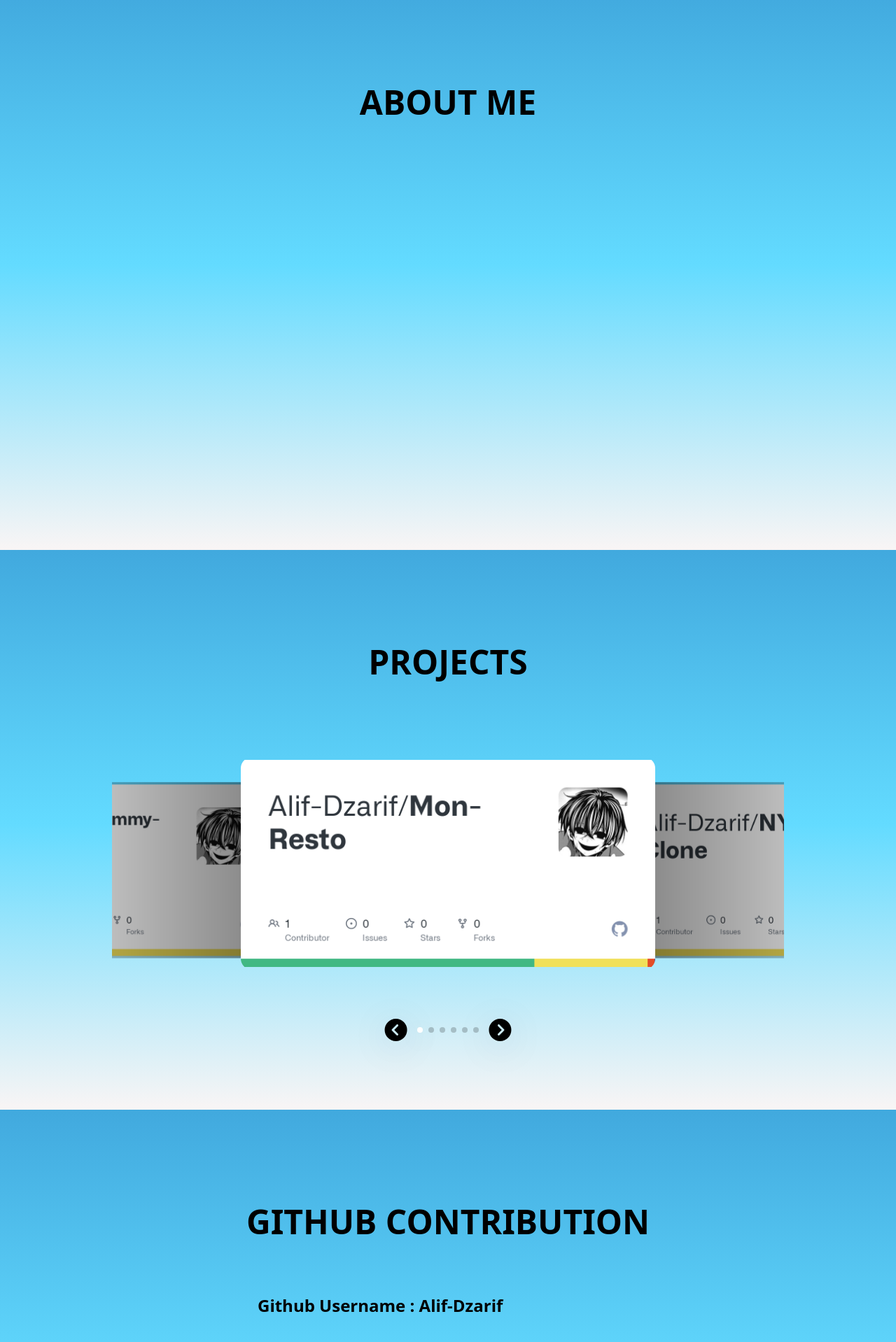
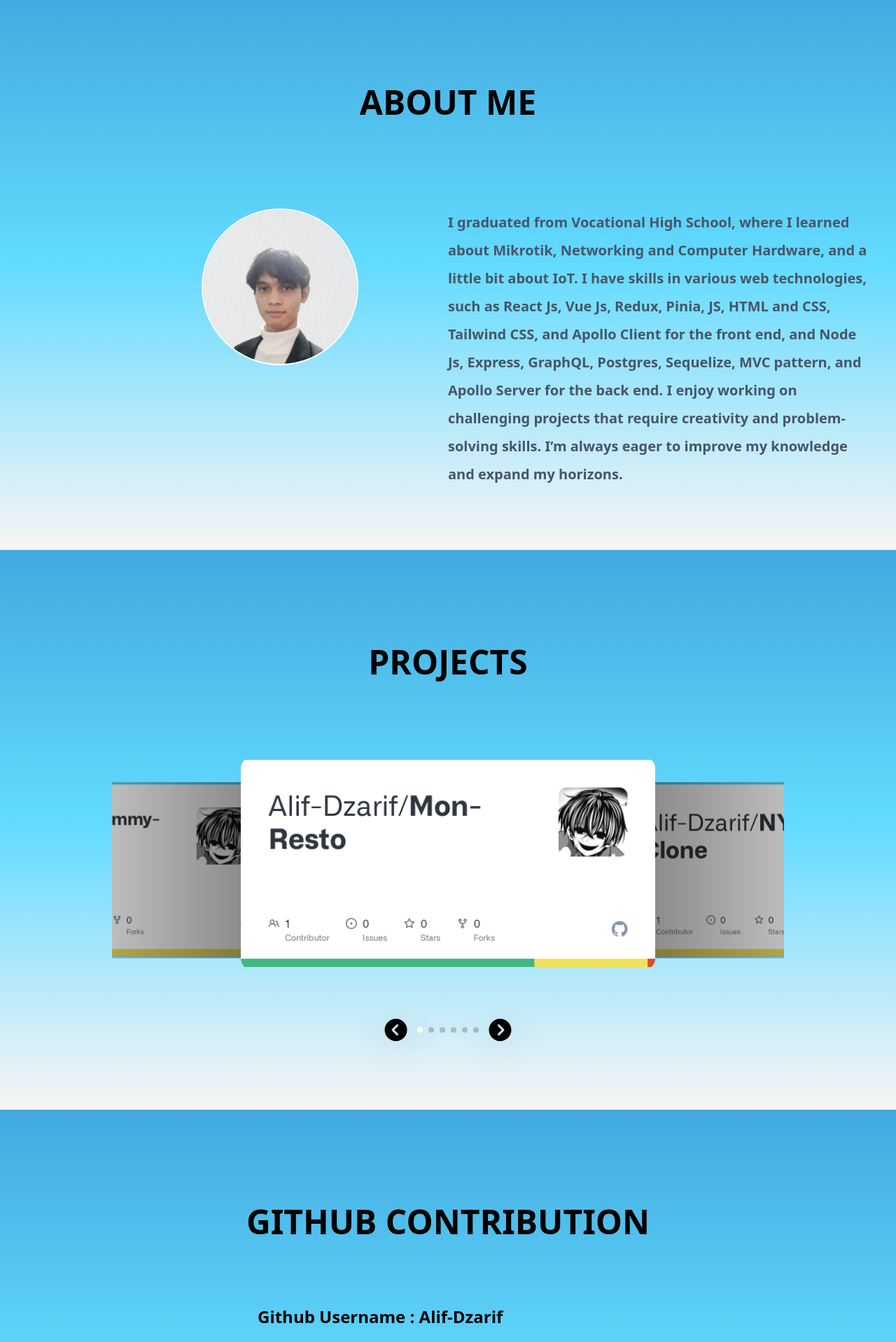
Before and after one commit to Alif-Dzarif/personal-website, a React (Vite) app: page / in a window 1280 px wide. Shown: the part 814-2732 px from the top of the page at 70% size. Built offline with nearby package versions, Linux system fonts and the light colour scheme.

Commit message:
chore: add some content on About Me page

```diff
--- a/src/App.jsx
+++ b/src/App.jsx
@@ -19,43 +19,6 @@ function App() {
   const [pages, setPages] = useState(1)
   const [pageSlide, setPageSlide] = useState('-translate-y-[0rem]')
   const containerRef = useRef(null);
-
-
-  const handleScroll = () => {
-    // Get the container element
-    const container = containerRef.current;
-    // Get the four elements by name
-    const intro = document.querySelector('[name="intro"]');
-    const project = document.querySelector('[name="project"]');
-    const contribution = document.querySelector('[name="contribution"]');
-    const contact = document.querySelector('[name="contact"]');
-    // Get the viewport width and height
-    const vw = window.innerWidth || document.documentElement.clientWidth;
-    const vh = window.innerHeight || document.documentElement.clientHeight;
-    // Define a function to check if an element is visible in the viewport
-    const isVisible = (element) => {
-      // Get the bounding rectangle of the element
-      const rect = element.getBoundingClientRect();
-      // Check if the element is within the viewport boundaries
-      return (
-        rect.top >= 0 &&
-        rect.left >= 0 &&
-        rect.bottom <= vh &&
-        rect.right <= vw
-      );
-    };
-    // Loop through the four elements and find the first one that is visible
-    for (let element of [project, intro, contact, contribution]) {
-      // Check if the element is visible
-      if (isVisible(element)) {
-        // Print the element name to the console
-        console.log(element.getAttribute('name'));
-        // Break the loop
-        break;
-      }
-    }
-  };
-
 
 
   const night = () => {
@@ -120,35 +83,35 @@ function App() {
       setPageSlide('-translate-y-[0rem]')
       scroller.scrollTo('intro', {
         smooth: true,
-        duration: 400
+        duration: 500
       })
     }
     else if (pages === 2) {
       setPageSlide('-translate-y-[6.45rem]')
       scroller.scrollTo('aboutme', {
         smooth: true,
-        duration: 400
+        duration: 500
       })
     }
     else if (pages === 3) {
       setPageSlide('-translate-y-[12.9rem]')
       scroller.scrollTo('project', {
         smooth: true,
-        duration: 400
+        duration: 500
       })
     }
     else if (pages === 4) {
       setPageSlide('-translate-y-[19.35rem]')
       scroller.scrollTo('contribution', {
         smooth: true,
-        duration: 400
+        duration: 500
       })
     }
     else if (pages === 5) {
       setPageSlide('-translate-y-[25.8rem]')
       scroller.scrollTo('contact', {
         smooth: true,
-        duration: 400
+        duration: 500
       })
     }
   }, [pages])
@@ -159,8 +122,8 @@ function App() {
   }, []);
 
   return (
-    <div className={`back-body w-full h-full ${bgTime} bg-fixed ${textColor} theme overflow-hidden`} ref={containerRef}
-      onScroll={handleScroll}
+    <div className={`back-body w-full h-full ${bgTime} bg-fixed ${textColor} theme overflow-hidden`}
+
       >
       <div className="fixed h-[120px] py-10 px-20 top-0 left-0 right-0 bg-white bg-opacity-[0.001]">
         <button className={`button button-fill border-2 ${buttonBorder}
@@ -192,7 +155,7 @@ function App() {
         </div>
       </aside>
       <div className={`top-0 bottom-0 h-2 bg-black w-[]`}></div>
-      <div className='slide-down  h-screen py-44 px-16 flex justify-center select-none' name='intro' ref={containerRef} onScroll={handleScroll}>
+      <div className='slide-down  h-screen py-44 px-16 flex justify-center select-none' name='intro' >
         <div className='mt-36'>
           <h1 className=' text-6xl flex font-bold '>Hello <span className='mr-3 ml-3'><a href="https://emoji.gg/emoji/2084-heya"><img src="https://cdn3.emoji.gg/emojis/2084-heya.gif" width="50px" height="50px" alt="heya" /></a></span> I'm La Ode Abdul Dzarif Imaduddin</h1>
           <h1 className='text-3xl mt-5 font-medium'>I'm a
@@ -211,9 +174,9 @@ function App() {
         </div>
       </div>
       <AboutMe textColor={textColor} />
-      <ProjectCarousel textColor={textColor} className="slide-down" ref={containerRef} onScroll={handleScroll} />
-      <GitContribution textColor={textColor} ref={containerRef} onScroll={handleScroll} />
-      <GetInTouch ref={containerRef} onScroll={handleScroll} />
+      <ProjectCarousel textColor={textColor} className="slide-down"  />
+      <GitContribution textColor={textColor}  />
+      <GetInTouch  />
     </div>
   )
 }
--- a/src/components/AboutMe.jsx
+++ b/src/components/AboutMe.jsx
@@ -1,9 +1,25 @@
 import React from 'react'
+import me from '../assets/me/mefr.jpg'
 
 export default function AboutMe({ textColor }) {
   return (
-    <div className='h-screen w-screen px-40 pt-32 pb-20' name="aboutme">
-      <h1 className={`text-center text-5xl font-bold ${textColor}`}>ABOUT ME</h1>
+    <div className={`h-screen w-screen px-40 pt-32 pb-20 ${textColor}`} name="aboutme">
+      <h1 className={`text-center text-5xl font-bold`}>ABOUT ME</h1>
+      <div className='grid grid-cols-2 w-full mt-32'>
+        <div className='row-span-1 flex justify-center'>
+          <div className='h-56 w-56 overflow-hidden rounded-full inline-block border-2 border-white hover:cursor-pointer transition'>
+            <img src={me} className='mb-20 z-[-1]'/>
+          </div>
+        </div>
+        <div className='text-xl font-semibold w-full row-span-1'>
+          <p className='w-[600px] leading-10 text-slate-600'>
+            I graduated from Vocational High School, where I learned about Mikrotik, Networking and Computer Hardware, and a little bit about IoT.
+            I have skills in various web technologies, such as React Js, Vue Js, Redux, Pinia, JS, HTML and CSS, Tailwind CSS, and Apollo Client for the front end,
+            and Node Js, Express, GraphQL, Postgres, Sequelize, MVC pattern, and Apollo Server for the back end.
+            I enjoy working on challenging projects that require creativity and problem-solving skills. I’m always eager to improve my knowledge and expand my horizons.
+          </p>
+        </div>
+      </div>
     </div>
   )
 }
--- a/src/components/GitContribution.jsx
+++ b/src/components/GitContribution.jsx
@@ -4,7 +4,7 @@ export default function GitContribution({ textColor }) {
   return (
     <div className='h-screen w-screen px-40 pt-32 pb-20' name='contribution'>
       <h1 className={`text-center text-5xl font-bold ${textColor}`}>GITHUB CONTRIBUTION</h1>
-      <div className='px-52 mt-20'>
+      <div className='px-52 mt-24'>
         <h1 className={`text-2xl font-semibold ${textColor}`}>Github Username : Alif-Dzarif</h1>
       </div>
       <div className='w-full flex justify-center mt-10'>
```
Also changed, not shown: src/assets/me/mefr.jpg (added).
